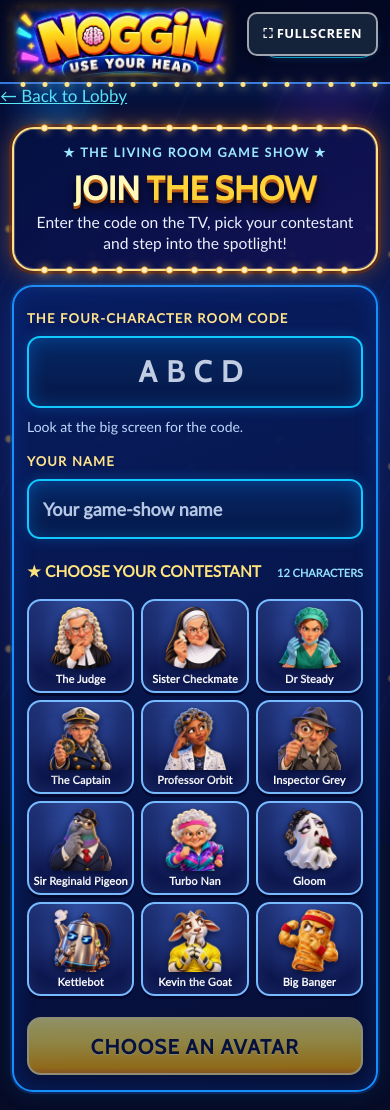
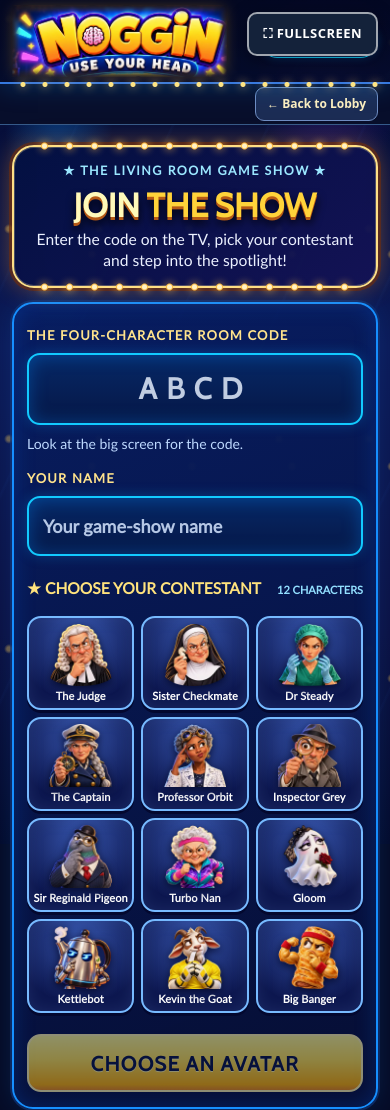
Before and after one commit to connex222/NOGGIN, a website: page public/play/index.html in a window 390 px wide. Shown: the top 1110 px of the page. Drawn offline with nearby package versions, Linux system fonts and the light colour scheme; no server answers.

Commit message:
Improve NOGGIN responsive controls and accessible phone lobby navigation

```diff
--- a/public/play/studio.css
+++ b/public/play/studio.css
@@ -180,3 +180,10 @@ body.game-mode.typing .game-player,body.game-mode.typing .game-help,body.game-mo
 body.game-mode.typing .game-action{min-height:0;padding-top:10px}
 body.game-mode.typing #gameScreen{max-height:var(--vvh,100dvh);overflow:auto}
 body.game-mode.typing .game-buttons{margin-top:8px}
+
+/* In-flow lobby navigation, not an overlay on answers or the phone keyboard. */
+.phone-return-nav{display:flex;justify-content:flex-end;align-items:center;min-height:38px;max-width:100%;padding:3px max(12px,env(safe-area-inset-right));background:#070e2b;border-bottom:1px solid #355a8a}
+.phone-return-link{min-height:34px;display:inline-flex;align-items:center;padding:5px 11px;border:1px solid #6f8dc2;border-radius:9px;color:#fff1bf;background:#1b2c54;text-decoration:none;font:700 clamp(12px,3vw,14px)/1.25 system-ui,sans-serif}
+.phone-return-link:focus-visible{outline:3px solid #ffe17d;outline-offset:2px}
+body.game-mode .phone-return-nav{min-height:34px;padding-top:1px;padding-bottom:1px}
+@media(max-height:600px){body.game-mode .phone-return-nav{min-height:30px}.phone-return-link{min-height:30px;padding:3px 8px}}
```
